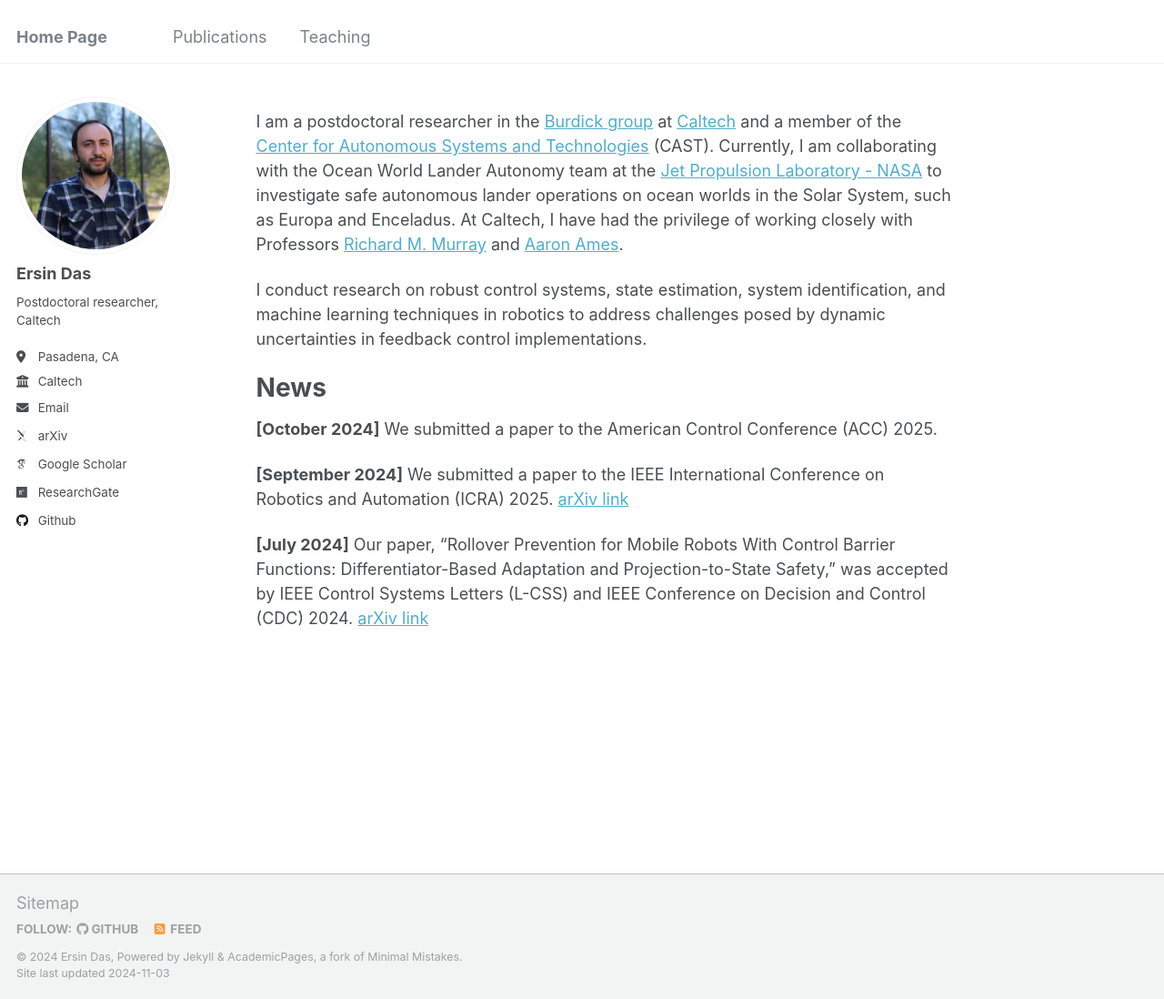
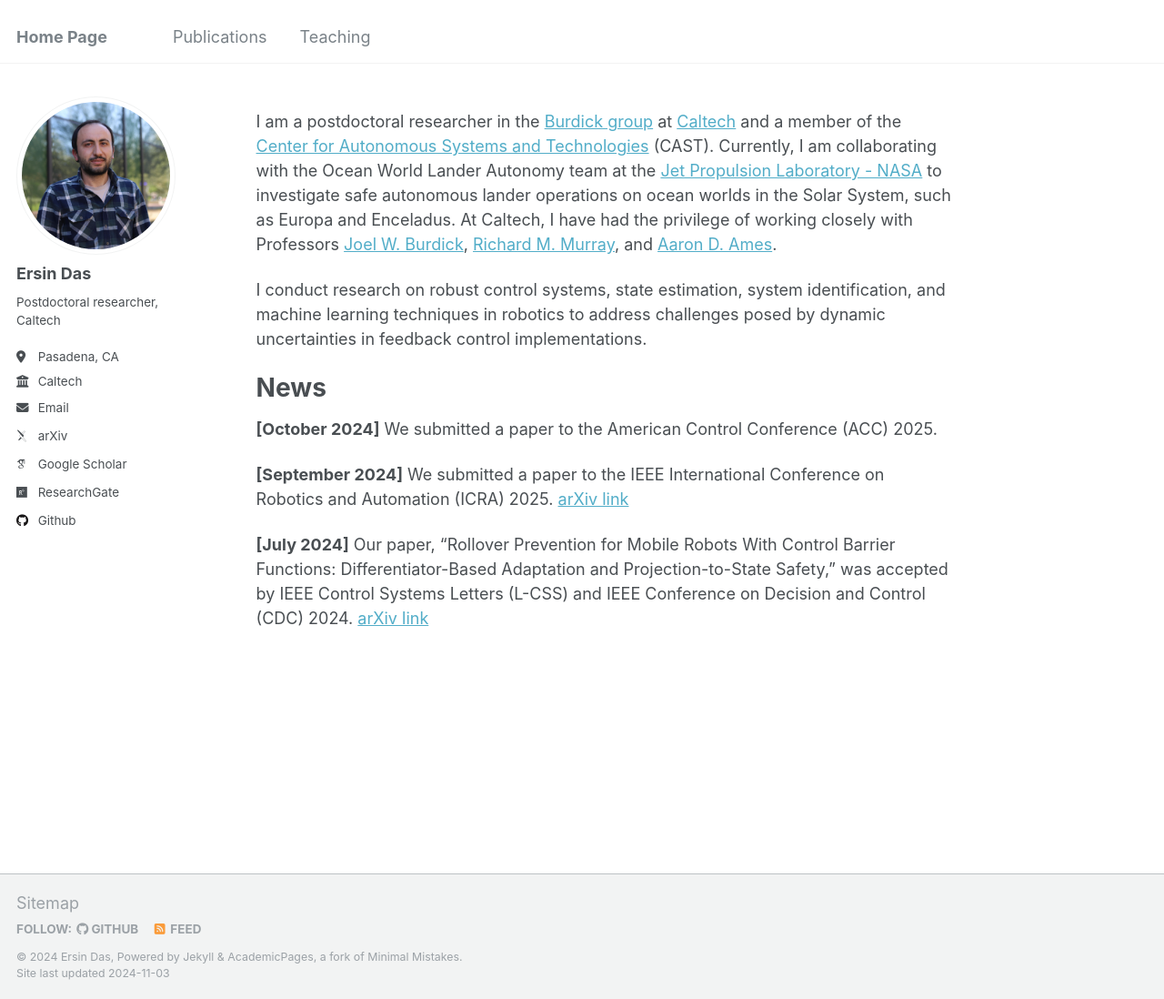
Before and after one commit to ersindas/ersindas.github.io, a Jekyll site: the page built from _pages/about.md, in a window 1280 px wide and 1098 px high. Shown: the whole window at 91% size. Built offline with Jekyll 4.4.1, drawn with Linux system fonts in a browser that asks for light colours; some web fonts are replaced.

Commit message:
Update about.md

```diff
--- a/_pages/about.md
+++ b/_pages/about.md
@@ -7,7 +7,7 @@ redirect_from:
   - /about.html
 ---
 
-I am a postdoctoral researcher in the [Burdick group](https://robotics.caltech.edu/wiki/index.php/Robotics) at [Caltech](https://www.mce.caltech.edu/people/ersindas) and a member of the [Center for Autonomous Systems and Technologies](https://cast.caltech.edu/) (CAST). Currently, I am collaborating with the Ocean World Lander Autonomy team at the [Jet Propulsion Laboratory - NASA](https://www-robotics.jpl.nasa.gov/) to investigate safe autonomous lander operations on ocean worlds in the Solar System, such as Europa and Enceladus. At Caltech, I have had the privilege of working closely with Professors [Richard M. Murray](https://murray.cds.caltech.edu/Main_Page) and [Aaron Ames](http://ames.caltech.edu/).
+I am a postdoctoral researcher in the [Burdick group](https://robotics.caltech.edu/wiki/index.php/Robotics) at [Caltech](https://www.mce.caltech.edu/people/ersindas) and a member of the [Center for Autonomous Systems and Technologies](https://cast.caltech.edu/) (CAST). Currently, I am collaborating with the Ocean World Lander Autonomy team at the [Jet Propulsion Laboratory - NASA](https://www-robotics.jpl.nasa.gov/) to investigate safe autonomous lander operations on ocean worlds in the Solar System, such as Europa and Enceladus. At Caltech, I have had the privilege of working closely with Professors [Joel W. Burdick](https://www.eas.caltech.edu/people/jburdick), [Richard M. Murray](https://murray.cds.caltech.edu/Main_Page), and [Aaron D. Ames](http://ames.caltech.edu/).
 
 I conduct research on robust control systems, state estimation, system identification, and machine learning techniques in robotics to address challenges posed by dynamic uncertainties in feedback control implementations.
 
```
